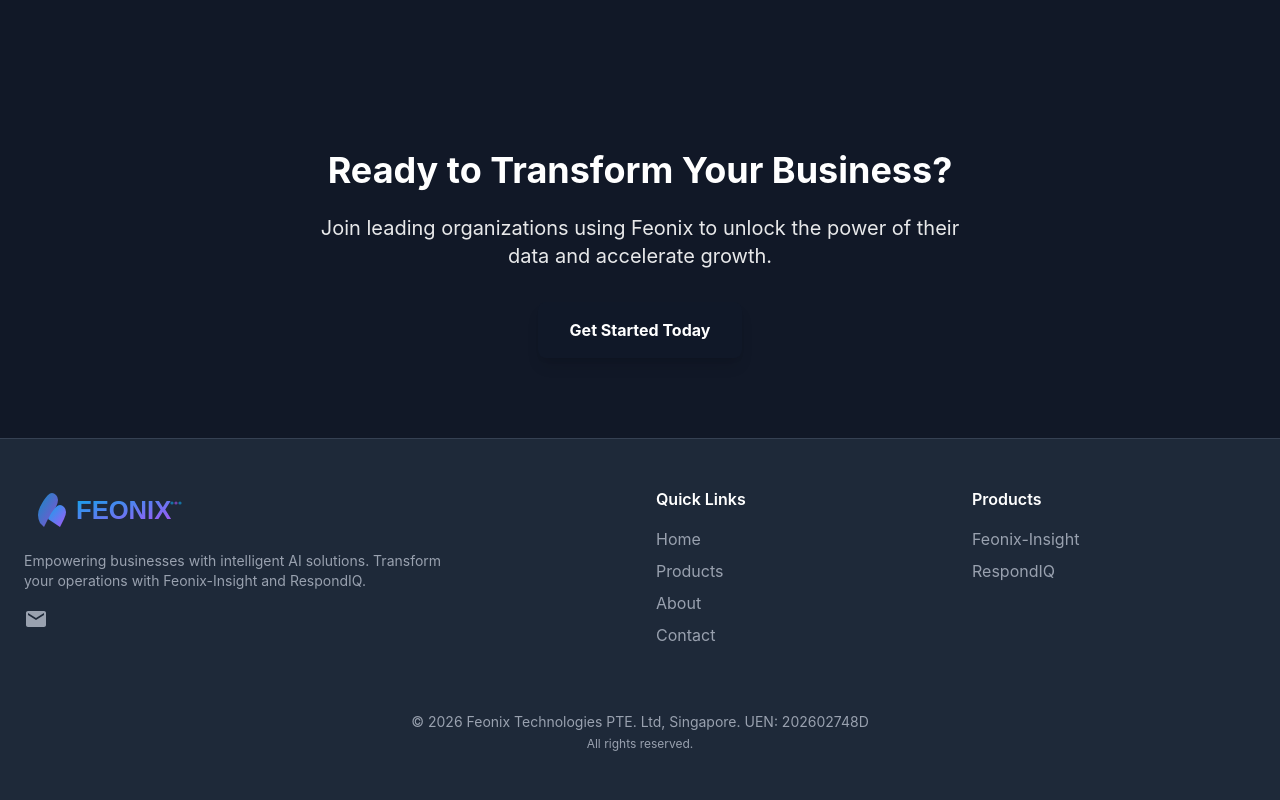
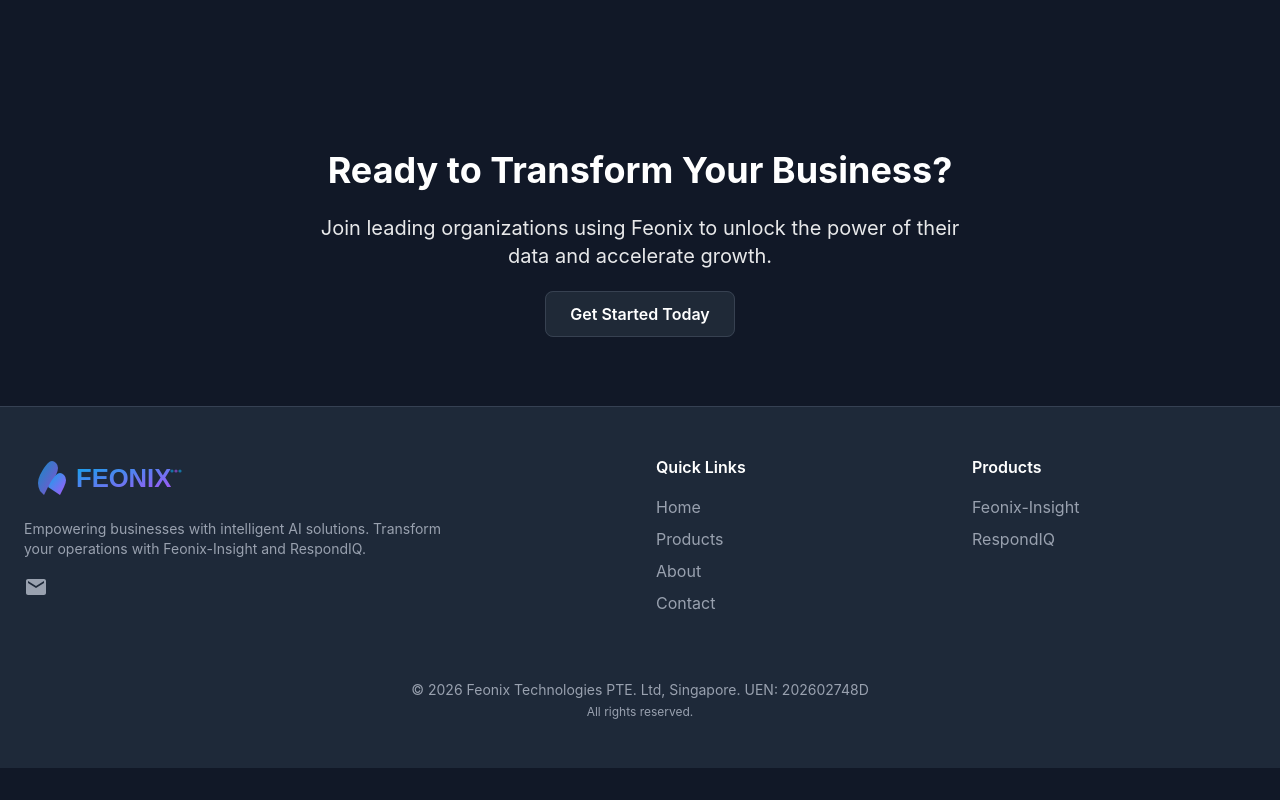
Before and after one commit to Tricky-Trickster/feonix-landing, a React (Vite) app: page / in a window 1280 px wide. Shown: the part 1406-2206 px from the top of the page. After the commit the page ends 2174 px from the top, so only its background shows below. Built offline with nearby package versions, Linux system fonts and the light colour scheme.

Commit message:
Use btn-secondary style for Get Started button to match Contact Sales

```diff
--- a/src/pages/Home.tsx
+++ b/src/pages/Home.tsx
@@ -129,7 +129,7 @@
           <p className="text-xl text-white/90 mb-8 max-w-2xl mx-auto">
             Join leading organizations using Feonix to unlock the power of their data and accelerate growth.
           </p>
-          <Link to="/contact" className="inline-block px-8 py-4 bg-gray-900 text-white font-bold rounded-lg hover:bg-gray-800 transition-colors shadow-lg">
+          <Link to="/contact" className="btn-secondary">
             Get Started Today
           </Link>
         </div>
```
